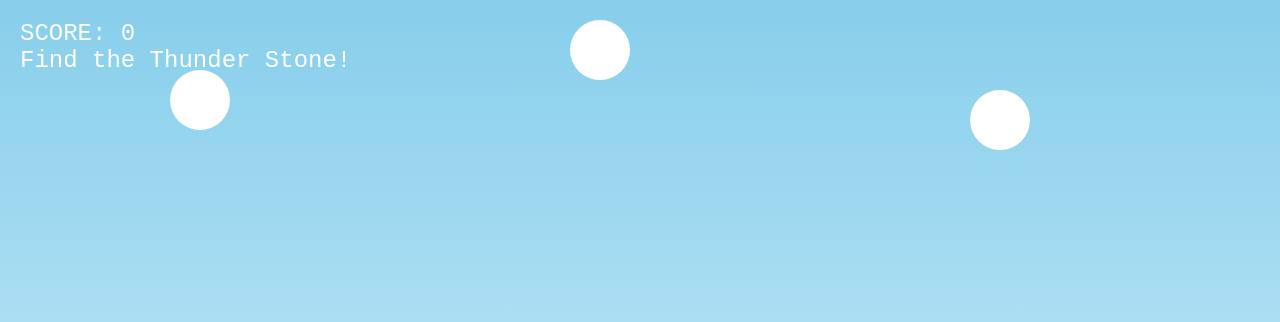
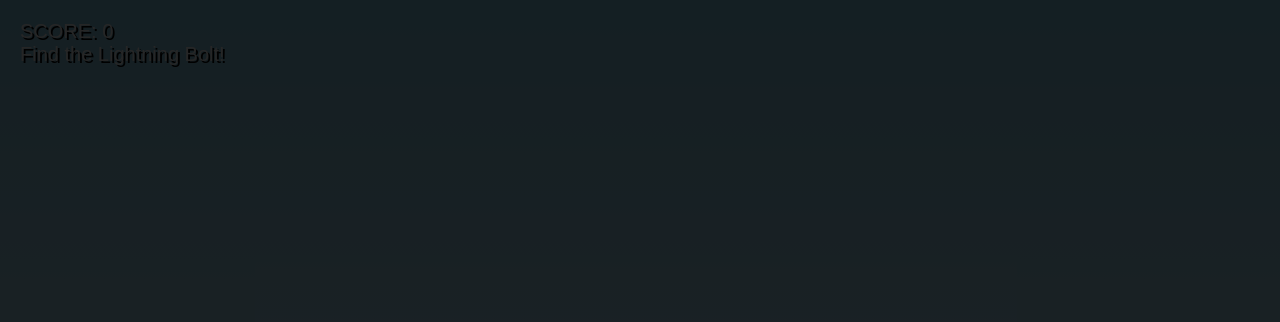
Before and after one commit to bharathjinka09/Pikachu-game, a plain HTML site: page index.html in a window 1280 px wide. Shown: the top 322 px of the page. Drawn offline with Linux system fonts and the light colour scheme.

Commit message:
added bgm

```diff
--- a/index.html
+++ b/index.html
@@ -1,15 +1,73 @@
 <!DOCTYPE html>
-<html>
+<html lang="en">
 <head>
+    <meta charset="UTF-8">
+    <meta name="viewport" content="width=device-width, initial-scale=1.0, maximum-scale=1.0, user-scalable=no">
     <title>Pikachu Evolution Run</title>
-    <link rel="stylesheet" href="style.css">
+    <style>
+        body { margin: 0; overflow: hidden; background: #222; font-family: 'Arial', sans-serif; }
+        canvas { display: block; background: linear-gradient(#87CEEB, #E0F6FF); }
+
+        #ui {
+            position: absolute; top: 20px; left: 20px; color: white;
+            text-shadow: 2px 2px #000; font-size: 20px; z-index: 10;
+        }
+
+        /* Mobile Controls */
+        #mobile-controls {
+            position: fixed; bottom: 30px; width: 100%;
+            display: flex; justify-content: space-between;
+            padding: 0 30px; box-sizing: border-box;
+            pointer-events: none; z-index: 100;
+        }
+        #mobile-controls button {
+            pointer-events: auto; width: 70px; height: 70px;
+            background: rgba(255, 255, 255, 0.3); border: 2px solid white;
+            border-radius: 50%; color: white; font-weight: bold;
+            touch-action: manipulation;
+        }
+        .btn-group { display: flex; gap: 15px; }
+
+        /* Start Overlay */
+        #start-overlay {
+            position: fixed; top: 0; left: 0; width: 100%; height: 100%;
+            background: rgba(0,0,0,0.85); display: flex; flex-direction: column;
+            justify-content: center; align-items: center; z-index: 1000; color: white;
+        }
+        #start-btn {
+            padding: 15px 40px; font-size: 24px; cursor: pointer;
+            background: #FFDE00; border: none; border-radius: 10px; font-weight: bold;
+        }
+
+        @media (min-width: 1024px) { #mobile-controls { display: none; } }
+    </style>
 </head>
 <body>
-    <div id="game-ui">
-        <div>SCORE: <span id="score">0</span></div>
-        <div id="message">Find the Thunder Stone!</div>
+
+    <div id="start-overlay">
+        <h1 style="color: #FFDE00;">PIKACHU ADVENTURE</h1>
+        <p>Use Arrows to Move | Space to Zap</p>
+        <button id="start-btn">START GAME</button>
     </div>
+
+    <div id="ui">
+        SCORE: <span id="score">0</span><br>
+        <span id="message">Find the Lightning Bolt!</span>
+    </div>
+
+    <div id="mobile-controls">
+        <div class="btn-group">
+            <button id="btn-left">◀</button>
+            <button id="btn-right">▶</button>
+        </div>
+        <div class="btn-group">
+            <button id="btn-jump">JUMP</button>
+            <button id="btn-shoot">ZAP</button>
+        </div>
+    </div>
+
     <canvas id="canvas"></canvas>
+
     <script src="script.js"></script>
 </body>
 </html>
--- a/script.js
+++ b/script.js
@@ -6,260 +6,196 @@ const msgEl = document.getElementById('message');
 canvas.width = window.innerWidth;
 canvas.height = window.innerHeight;
 
-
-// --- AUDIO SECTION ---
-const sounds = {
-    jump: new Audio('./assets/jump.mp3'), // Short Beep
-    evolve: new Audio('./assets/evolve.mp3'), // Power up
-    zap: new Audio('./assets/bullet.mp3'), // Zap
-    hit: new Audio('./assets/hit.mp3'), // Death
-    level_complete: new Audio('./assets/level_complete.mp3'), // Level Complete
-    game_over: new Audio('./assets/game_over.mp3') // Game Over
-};
-
-// Helper function to play sounds from the start even if triggered rapidly
-function playSound(sound) {
-    sound.currentTime = 0;
-    sound.play().catch(e => console.log("Sound blocked until user interacts with page."));
-}
-
+// --- CONFIG & STATE ---
 let cameraX = 0;
 let score = 0;
 const gravity = 0.8;
-const goalX = 4800; // Near the end of the floor
+const goalX = 4800;
+const keys = {};
 
-// --- ASSET LOADING ---
+// --- AUDIO ---
+const sounds = {
+    jump: new Audio('./assets/jump.mp3'),
+    evolve: new Audio('./assets/evolve.mp3'),
+    zap: new Audio('./assets/bullet.mp3'),
+    hit: new Audio('./assets/hit.mp3'),
+    level_complete: new Audio('./assets/level_complete.mp3'),
+    bgm: new Audio('./assets/bgm.mp3')
+};
+sounds.bgm.loop = true;
+sounds.bgm.volume = 0.4;
+
+function playSound(sound) {
+    sound.currentTime = 0;
+    sound.play().catch(() => {});
+}
+
+// --- ASSETS ---
 const sprites = {
     pichu: new Image(),
     pikachu: new Image(),
     enemy: new Image(),
-    stone: new Image()
+    stone: new Image(),
+    goal: new Image()
 };
-
-// Reliable URLs
 sprites.pichu.src = './assets/pichu.png';
 sprites.pikachu.src = './assets/pikachu.png';
 sprites.enemy.src = './assets/meowth.png';
 sprites.stone.src = './assets/lightning-bolt.png';
-
-sprites.goal = new Image();
 sprites.goal.src = './assets/pokeball.png';
 
 // --- GAME OBJECTS ---
 const platforms = [
-    { x: 0, y: canvas.height - 100, w: 5000, h: 100 }, // Floor
+    { x: 0, y: canvas.height - 100, w: 5000, h: 100 },
     { x: 400, y: canvas.height - 250, w: 200, h: 20 },
     { x: 800, y: canvas.height - 400, w: 200, h: 20 },
     { x: 1200, y: canvas.height - 250, w: 300, h: 20 }
 ];
 
+let clouds = [
+    {x: 200, y: 100, s: 0.2}, {x: 800, y: 50, s: 0.3}, {x: 1400, y: 150, s: 0.1}
+];
+
 class Player {
     constructor() {
-        this.w = 60;
-        this.h = 60;
-        this.x = 100;
-        // Start exactly on the floor to prevent falling through at start
-        this.y = platforms[0].y - this.h;
-        this.dy = 0;
-        this.speed = 7;
-        this.jump = -18;
-        this.isPikachu = false;
-        this.grounded = true;
-    }
-
-    draw() {
-        const img = this.isPikachu ? sprites.pikachu : sprites.pichu;
-        if (img.complete && img.naturalHeight !== 0) {
-            ctx.drawImage(img, this.x - cameraX, this.y, this.w, this.h);
-        } else {
-            ctx.fillStyle = this.isPikachu ? "#F08030" : "#FFDE00";
-            ctx.fillRect(this.x - cameraX, this.y, this.w, this.h);
-        }
+        this.w = 60; this.h = 60;
+        this.x = 100; this.y = platforms[0].y - 60;
+        this.dy = 0; this.speed = 7; this.jump = -18;
+        this.isPikachu = false; this.grounded = true;
     }
 
     update() {
         if (keys.ArrowRight) this.x += this.speed;
         if (keys.ArrowLeft && this.x > 0) this.x -= this.speed;
-
         if (keys.ArrowUp && this.grounded) {
             this.dy = this.jump;
             this.grounded = false;
             playSound(sounds.jump);
         }
-
         this.dy += gravity;
         this.y += this.dy;
 
-        // Collision Logic
         this.grounded = false;
         platforms.forEach(plat => {
-            if (this.x < plat.x + plat.w &&
-                this.x + this.w > plat.x &&
-                this.y + this.h > plat.y &&
-                this.y + this.h < plat.y + plat.h &&
-                this.dy >= 0) { // Only collide while falling
-                this.dy = 0;
-                this.grounded = true;
-                this.y = plat.y - this.h;
+            if (this.x < plat.x + plat.w && this.x + this.w > plat.x &&
+                this.y + this.h > plat.y && this.y + this.h < plat.y + plat.h && this.dy >= 0) {
+                this.dy = 0; this.grounded = true; this.y = plat.y - this.h;
             }
         });
 
-        // Camera follow
-        if (this.x > canvas.width / 2) {
-            cameraX = this.x - canvas.width / 2;
-        }
-
-        // Death condition (Falling off the world)
-        if (this.y > canvas.height) {
-            this.reset();
-        }
+        if (this.x > canvas.width / 2) cameraX = this.x - canvas.width / 2;
+        if (this.y > canvas.height) location.reload();
     }
 
-    reset() {
-        this.x = 100;
-        this.y = platforms[0].y - this.h;
-        this.dy = 0;
-        cameraX = 0;
-        score = 0;
-        scoreEl.innerText = score;
+    draw() {
+        const img = this.isPikachu ? sprites.pikachu : sprites.pichu;
+        ctx.drawImage(img, this.x - cameraX, this.y, this.w, this.h);
     }
 }
 
 class Enemy {
     constructor(x, y) {
-        this.x = x;
-        this.y = y;
-        this.w = 50;
-        this.h = 50;
-        this.dx = -2;
+        this.x = x; this.y = y; this.w = 50; this.h = 50; this.dx = -3;
     }
-    draw() {
-        if (sprites.enemy.complete && sprites.enemy.naturalHeight !== 0) {
-            ctx.drawImage(sprites.enemy, this.x - cameraX, this.y, this.w, this.h);
-        } else {
-            ctx.fillStyle = "red";
-            ctx.fillRect(this.x - cameraX, this.y, this.w, this.h);
-        }
-    }
-    update() {
-        this.x += this.dx;
-    }
+    update() { this.x += this.dx; }
+    draw() { ctx.drawImage(sprites.enemy, this.x - cameraX, this.y, this.w, this.h); }
 }
 
 const p = new Player();
 const enemies = [];
 const bolts = [];
 let stone = { x: 1300, y: canvas.height - 300, w: 40, h: 40, active: true };
-const keys = {};
 
+// --- CONTROLS ---
 window.onkeydown = (e) => {
     keys[e.code] = true;
-    if (e.code === 'Space' && p.isPikachu) {
-        bolts.push({ x: p.x + 50, y: p.y + 20, w: 30, h: 10 });
-        playSound(sounds.zap);
-    }
+    if(e.code === 'Space' && p.isPikachu) fireZap();
 };
 window.onkeyup = (e) => keys[e.code] = false;
 
-
-function spawnEnemy() {
-    // 0.01 is about 1 enemy every 1.5 seconds at 60fps
-    if (Math.random() < 0.01) {
-        // Spawn them just off the right edge of the current screen
-        let spawnX = cameraX + canvas.width;
-        enemies.push(new Enemy(spawnX, canvas.height - 150));
-    }
+function fireZap() {
+    bolts.push({ x: p.x + 50, y: p.y + 20, w: 30, h: 10 });
+    playSound(sounds.zap);
 }
 
+// Mobile Setup
+const mobileBtn = (id, key) => {
+    const el = document.getElementById(id);
+    el.addEventListener('touchstart', (e) => { e.preventDefault(); keys[key] = true; if(id==='btn-jump') keys['ArrowUp']=true; });
+    el.addEventListener('touchend', (e) => { e.preventDefault(); keys[key] = false; if(id==='btn-jump') keys['ArrowUp']=false; });
+};
+mobileBtn('btn-left', 'ArrowLeft');
+mobileBtn('btn-right', 'ArrowRight');
+document.getElementById('btn-jump').addEventListener('touchstart', (e) => {
+    e.preventDefault(); if(p.grounded) { p.dy = p.jump; p.grounded = false; playSound(sounds.jump); }
+});
+document.getElementById('btn-shoot').addEventListener('touchstart', (e) => {
+    e.preventDefault(); if(p.isPikachu) fireZap();
+});
 
-let clouds = [
-    {x: 200, y: 100, s: 0.2},
-    {x: 600, y: 50, s: 0.3},
-    {x: 1000, y: 120, s: 0.25}
-];
-
+// --- CORE LOOP ---
 function animate() {
     ctx.clearRect(0, 0, canvas.width, canvas.height);
 
-    // --- 1. DRAW PARALLAX BACKGROUND (CLOUDS) ---
+    // Clouds
     ctx.fillStyle = "white";
     clouds.forEach(c => {
-        // Clouds move at a fraction of cameraX
-        let cloudX = (c.x - cameraX * c.s) % (canvas.width + 200);
-        if (cloudX < -100) cloudX += canvas.width + 200;
-        ctx.beginPath();
-        ctx.arc(cloudX, c.y, 30, 0, Math.PI * 2);
-        ctx.fill();
+        let cx = (c.x - cameraX * c.s) % (canvas.width + 200);
+        ctx.beginPath(); ctx.arc(cx, c.y, 30, 0, Math.PI*2); ctx.fill();
     });
 
-    // --- 2. DRAW PLATFORMS ---
-    ctx.fillStyle = "#4a2c00";
     platforms.forEach(plat => {
+        ctx.fillStyle = "#4a2c00";
         ctx.fillRect(plat.x - cameraX, plat.y, plat.w, plat.h);
     });
 
-    // --- 3. DRAW GOAL (POKÉBALL) ---
     ctx.drawImage(sprites.goal, goalX - cameraX, canvas.height - 180, 80, 80);
 
-    // Win Check
     if (p.x > goalX) {
         playSound(sounds.level_complete);
-        alert("You Won! Final Score: " + score);
-        p.reset();
+        alert("Level Clear!");
+        location.reload();
         return;
     }
 
-    // --- 4. STONE LOGIC ---
     if (stone.active) {
         ctx.drawImage(sprites.stone, stone.x - cameraX, stone.y, stone.w, stone.h);
-        if (p.x < stone.x + stone.w && p.x + p.w > stone.x && p.y < stone.y + stone.h && p.y + p.h > stone.y) {
-            stone.active = false;
-            p.isPikachu = true;
+        if (p.x < stone.x + stone.w && p.x + p.w > stone.x && p.y < stone.y + stone.h) {
+            stone.active = false; p.isPikachu = true;
             playSound(sounds.evolve);
-            msgEl.innerText = "EVOLVED! Press SPACE to Thunderbolt!";
+            msgEl.innerText = "EVOLVED! Press SPACE to Zap!";
         }
     }
 
-    // --- 5. UPDATE & DRAW PLAYER ---
-    p.update();
-    p.draw();
+    p.update(); p.draw();
 
-    // --- 6. ENEMY SPAWNING & LOGIC ---
-    spawnEnemy();
+    if (Math.random() < 0.01) enemies.push(new Enemy(cameraX + canvas.width, canvas.height - 150));
+
     for (let i = enemies.length - 1; i >= 0; i--) {
-        let en = enemies[i];
-        en.update();
-        en.draw();
-
-        // Player Hit Enemy
+        let en = enemies[i]; en.update(); en.draw();
         if (p.x < en.x + en.w && p.x + p.w > en.x && p.y < en.y + en.h && p.y + p.h > en.y) {
-            playSound(sounds.hit);
-            alert("Game Over! Score: " + score);
-            p.reset();
-            enemies.length = 0;
-            location.reload();
-            return;
+            playSound(sounds.hit); alert("Caught!"); location.reload(); return;
         }
-
-        // Bolt Hit Enemy
         bolts.forEach((b, bi) => {
-            if (b.x < en.x + en.w && b.x + b.w > en.x && b.y < en.y + en.h && b.y + b.h > en.y) {
-                enemies.splice(i, 1);
-                bolts.splice(bi, 1);
-                score += 50;
-                scoreEl.innerText = score;
+            if (b.x < en.x + en.w && b.x + b.w > en.x && b.y < en.y + en.h) {
+                enemies.splice(i, 1); bolts.splice(bi, 1);
+                score += 50; scoreEl.innerText = score;
             }
         });
     }
 
-    // --- 7. THUNDERBOLTS ---
     bolts.forEach((b, i) => {
-        b.x += 12;
-        ctx.fillStyle = "yellow";
+        b.x += 12; ctx.fillStyle = "yellow";
         ctx.fillRect(b.x - cameraX, b.y, b.w, b.h);
         if (b.x - cameraX > canvas.width) bolts.splice(i, 1);
     });
 
     requestAnimationFrame(animate);
 }
-animate();
+
+// Start Game
+document.getElementById('start-btn').onclick = () => {
+    document.getElementById('start-overlay').style.display = 'none';
+    sounds.bgm.play();
+    animate();
+};
```
Also changed, not shown: 1 other file.
